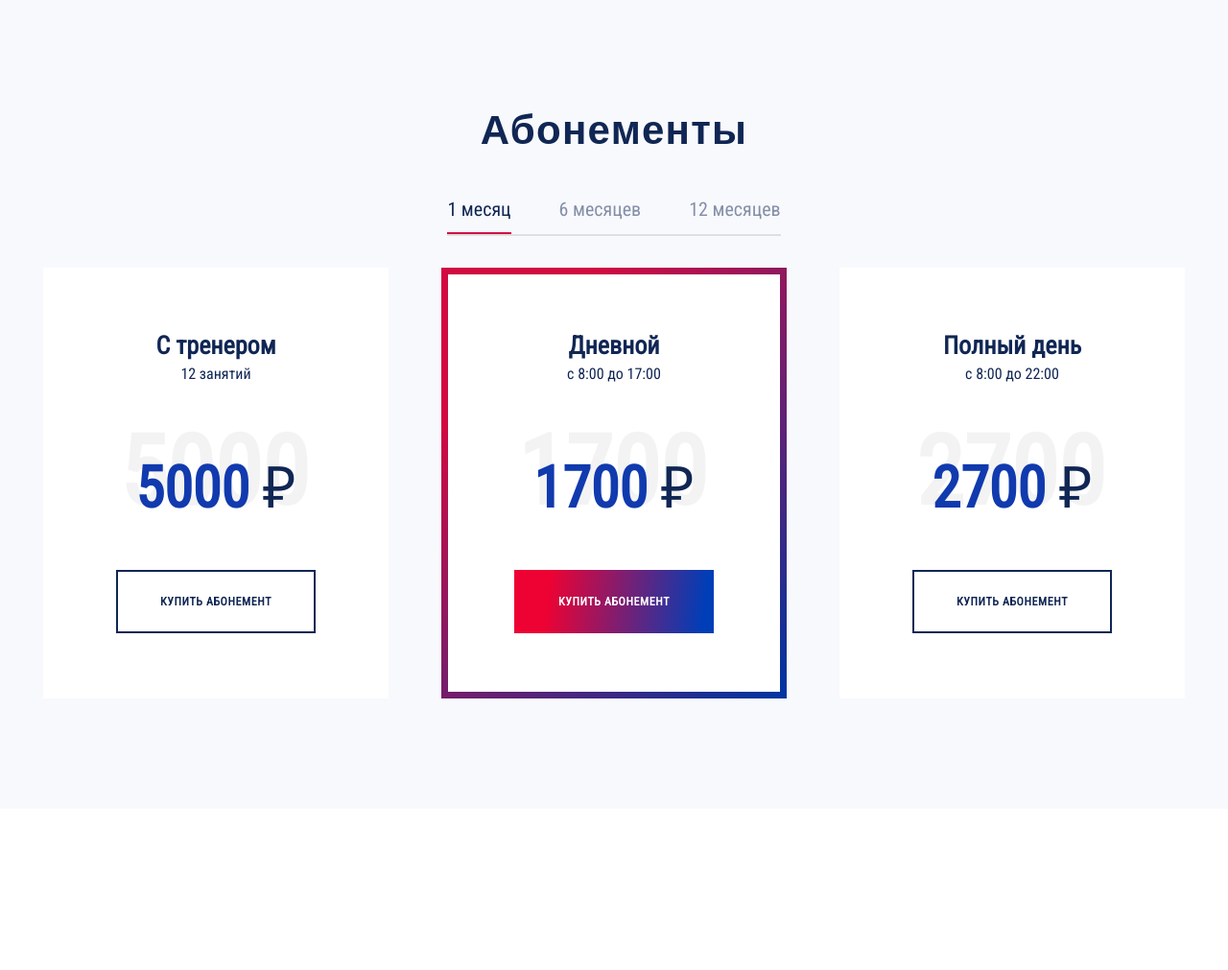
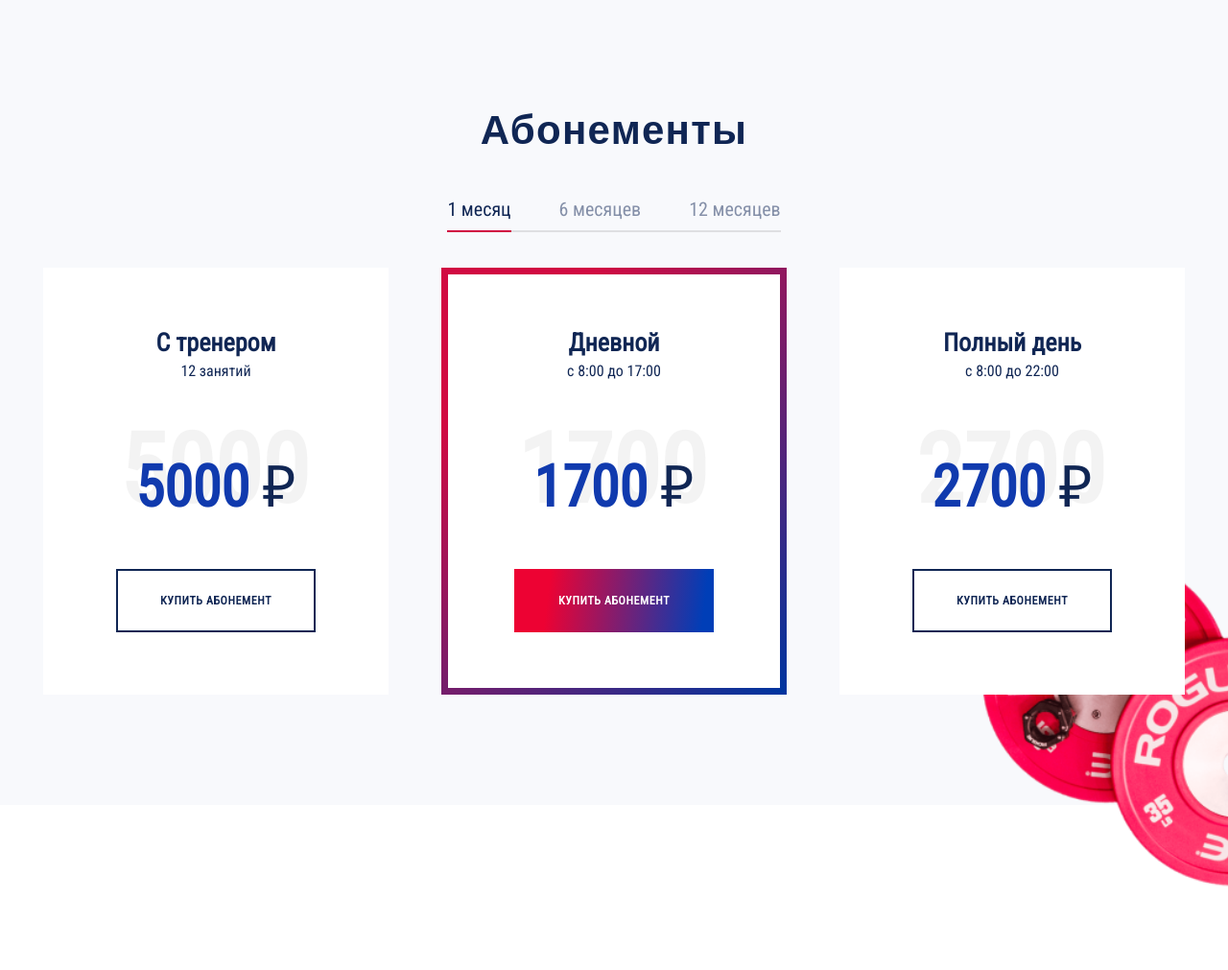
Before and after one commit to pinkypupa/SuperGym, a website: page source/index.html in a window 1280 px wide. Shown: the whole page at 96% size. Before the commit the page ends 843 px from the top, so only its background shows below. Drawn offline with nearby package versions, Linux system fonts and the light colour scheme; files that its build step writes are made by us from their sources; files whose address does not match are found by name; a web font is replaced by a local one.

Commit message:
Добавляет оформление блока Абонементы для десктопа

```diff
--- a/source/index.html
+++ b/source/index.html
@@ -138,6 +138,13 @@
             </li>
           </ul>
         </div>
+        <!-- переделать под вебп и пикчер -->
+        <div class="subscription__image">
+          <img src="img/weight-plates.png" width="470" height="492">
+        </div>
+      </section>
+      <section style="background-color: white;">
+        <div style="height: 600px;"></div>
       </section>
     </main>
     <!-- <footer>
--- a/source/sass/blocks/card-list.scss
+++ b/source/sass/blocks/card-list.scss
@@ -9,7 +9,7 @@
 }
 
 .card-list__item {
-  padding: 61px 60px;
+  padding: 58px 60px;
   text-align: center;
   background-color: $color-default-white;
   min-width: 360px;
@@ -74,7 +74,7 @@
   font-size: 16px;
   font-weight: 300;
   margin: 0;
-  margin-bottom: 62px;
+  margin-bottom: 64px;
 }
 
 .card-list__price {
--- /dev/null
+++ b/source/sass/blocks/main-wrapper.scss
@@ -0,0 +1,4 @@
+.main-wrapper {
+  position: relative;
+  overflow: hidden;
+}
--- a/source/sass/blocks/subscription.scss
+++ b/source/sass/blocks/subscription.scss
@@ -1,5 +1,6 @@
 // .subscription {
-//   height: 100%;
+//   position: relative;
+//   overflow: hidden;
 // }
 
 .subscription__wrapper {
@@ -42,9 +43,8 @@
   flex-direction: row;
   gap: 50px;
   padding: 0;
-  // переделать под другую реализацию - сейчас выпирает
   border-bottom: 2px solid rgba(120, 120, 120, 0.20);
-  margin-bottom: 33px;
+  margin-bottom: 37px;
 }
 
 .subscription__item {
@@ -52,10 +52,27 @@
   font-weight: 400;
   line-height: 20px;
   color: #848fa8;
-  padding-bottom: 14px;
+  padding-bottom: 12px;
+  position: relative;
 
   &--current {
     color: $color-sapphire;
-    border-bottom: 2px solid $color-crimson;
+
+    &::after {
+      content: "";
+      position: absolute;
+      background-color: $color-crimson;
+      width: -webkit-fill-available;
+      height: 2px;
+      top: 99%;
+      left: 0;
+      display: block;
+    }
   }
 }
+
+.subscription__image {
+  position: absolute;
+  bottom: 30%;
+  right: -13%;
+}
--- a/source/sass/style.scss
+++ b/source/sass/style.scss
@@ -24,6 +24,7 @@
 @import "blocks/custom-input";
 @import "blocks/custom-toggle";
 @import "blocks/custom-select";
+@import "blocks/main-wrapper.scss";
 @import "blocks/header-wrapper.scss";
 @import "blocks/navigation.scss";
 @import "blocks/hero.scss";
```
Also changed, not shown: build/css/style.css, build/css/style.min.css, build/img/weight-plates.png (added), build/index.html, source/img/weight-plates.png (added), 1 other file.
